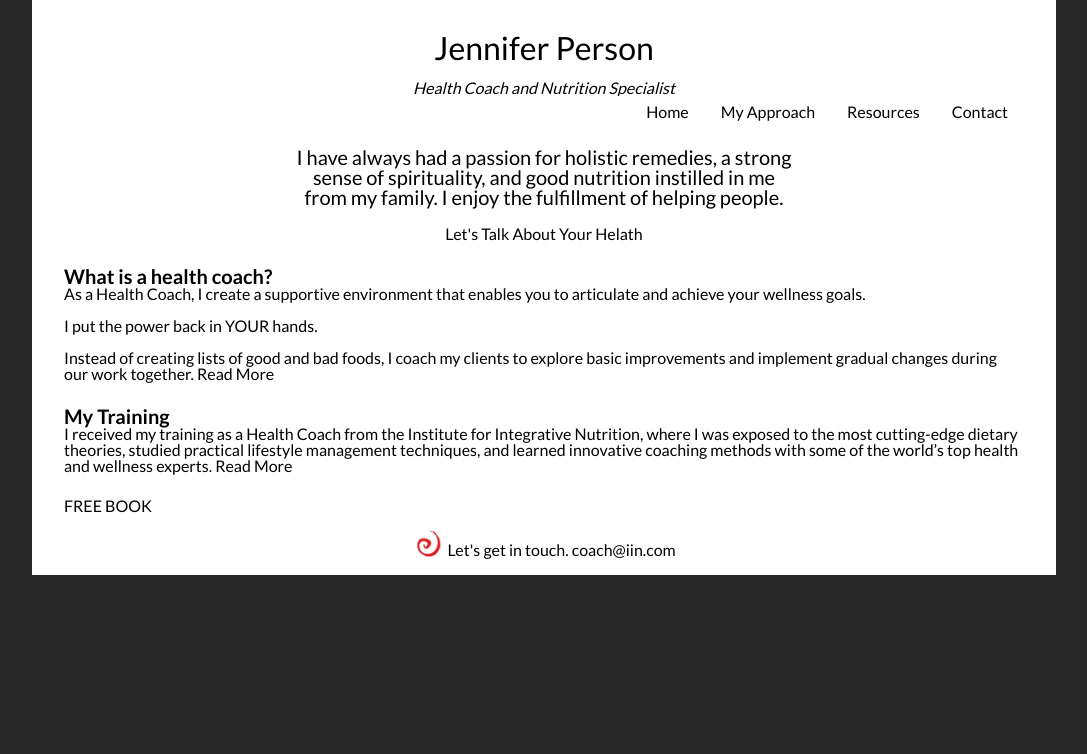
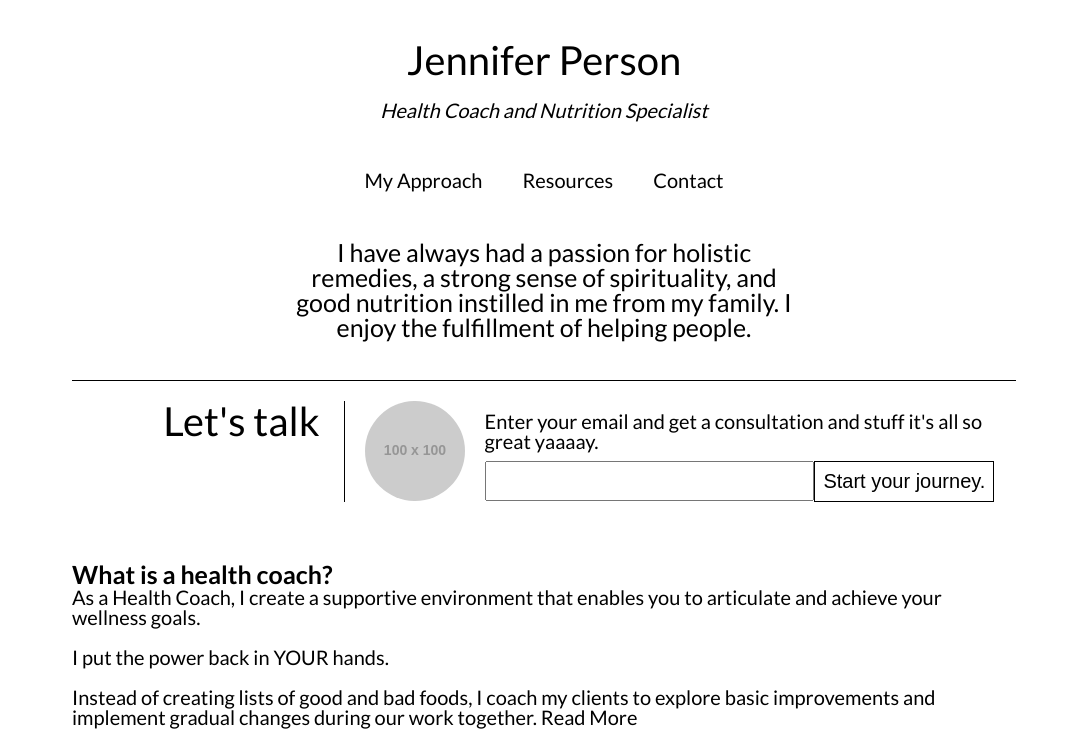
Before and after one commit to d-eff/hcw_v3_flats, a website: page index.html in a window 1280 px wide. Shown: the top 754 px of the page, without its empty margins (96-1183 px from the left). Drawn offline with Linux system fonts and the light colour scheme; placeholder pictures from the web are drawn by us.

Commit message:
add let's talk block

```diff
--- a/index.html
+++ b/index.html
@@ -39,10 +39,22 @@
          I have always had a passion for holistic remedies, a strong sense of spirituality, and good nutrition instilled in me from my family. I enjoy the fulfillment of helping people.
         </p>
       </section>
-      <section class="cta--wrap">
-      <h3 class="cta--headline">Let's Talk About Your Helath</h3>
 
+      <section class="cta--wrap-wrap">
+      <div class="cta--wrap">
+      <div class="cta--left">
+        <h3 class="cta--headline">Let's talk</h3>
+      </div>
+      <div class="cta--right">
+        <img src="http://dummyimage.com/100x100" class="cta--headshot" alt="headshot">
+        <p class="cta--body">Enter your email and get a consultation and stuff it's all so great yaaaay.</p>
+        <form class="cta--email-form">
+        <label for="ctaEmail">Enter your email</label>
+        <input name="ctaEmail" type="email" class="cta--input-email">
+        <button class="cta--button">Start your journey.</button>
       </form>
+      </div>
+    </div>
       </section>
       <section class="homepage--content-wrap">
         <h3 class="homepage--content-title">What is a health coach?</h3>
--- a/sass/style.scss
+++ b/sass/style.scss
@@ -1,19 +1,19 @@
 $primary: #000;
 $primary_dark: gray;
 $primary_light: lightgray;
+$BLOOD: red;
 
 @import url(http://fonts.googleapis.com/css?family=Lato:300,400,700);
 @import 'reset';
 @import 'breakpoint';
 
 html {
-    font-size:16px;
-    font-family:'Lato', sans-serif;
-    font-weight:normal;
+    font-size:20px;
 }
 
 body {
-  background-color:#282828;
+  font-family:'Lato', sans-serif;
+  font-weight:normal;
 }
 
 .page--content-wrap {
@@ -53,10 +53,12 @@ body {
   }
   @include breakpoint(800){
     position:relative;
-    text-align:right;
     li{
       display:inline;
       font-size:0px;
+    }
+    ul li:first-child {
+      display:none;
     }
     & ul[data-state=closed]{
       height:inherit;
@@ -85,26 +87,100 @@ body {
 }
 
 .page--site-subtitle {
+  margin:0 0 2rem;
   font-size:1rem;
   font-style:italic;
 }
 
 
 .blurb--wrap {
-  margin:1.2rem auto;
+  margin:2rem auto;
   font-size:1.25rem;
   max-width:500px;
   @include breakpoint(600){
    text-align:center;
   }
 }
+/*COME UP WITH MORE SEMANTIC NAME*/
+.cta--wrap-wrap {
+  width:100%;
+}
+.cta--wrap {
+  margin:2rem auto;
+  text-align:center;
+  @include breakpoint(800){
+    padding:1rem 0;
+    border-top:1px solid #000;
+  }
+}
 
-.cta--wrap {
-  text-align:center;
+.cta--left {
+  display:inline-block;
+  vertical-align:top;
+  h3 {
+    font-size:2rem;
+  }
+  @include breakpoint(800){
+  margin:0 1rem 0 0;
+  text-align:right;
+    width:25%;
+  }
 }
-.cta--button {
-  padding:0.5rem 1rem;
-  font-size:1.5rem;
+.cta--right {
+  img {
+    border-radius:50%;
+
+    @include breakpoint(800){
+      float:left;
+      margin:0 01rem 0 1rem;
+    }
+  }
+  h3 {
+    font-size:1rem;
+    @include breakpoint(800){
+      display:inline-block;
+      margin:0 0 1rem;
+
+    }
+  }
+  p {
+    margin:0.5rem 0;
+  }
+  @include breakpoint(800){
+  text-align:left;
+    display:inline-block;
+
+    border-left:1px solid #000;
+    width:70%;
+  }
+}
+
+.cta--email-form {
+  input[type=email]{
+    width:50%;
+    height:2rem;
+    @include breakpoint(800){
+      float:left;
+    }
+  }
+  label {
+    position:absolute;
+    left:-9999px;
+    height:0px;
+  }
+
+  button {
+    padding:0.4rem 0.4rem;
+
+    background:none;
+    box-shadow:none;
+    border:1px solid #000;
+    font-size:1rem;
+    @include breakpoint(800){
+      float:left;
+    }
+
+  }
 }
 
 .homepage--content-wrap {
```
Also changed, not shown: css/style.css.
